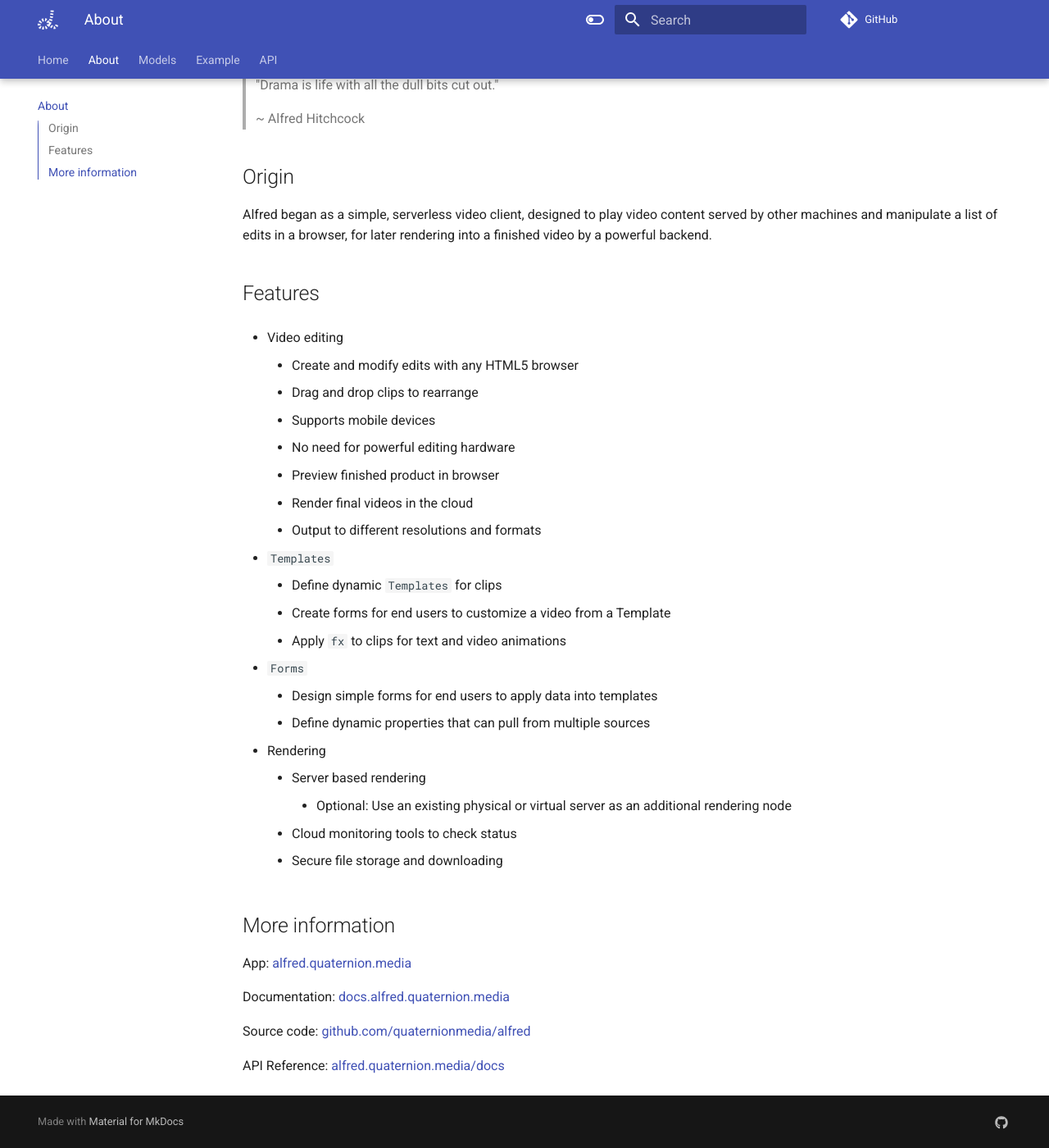
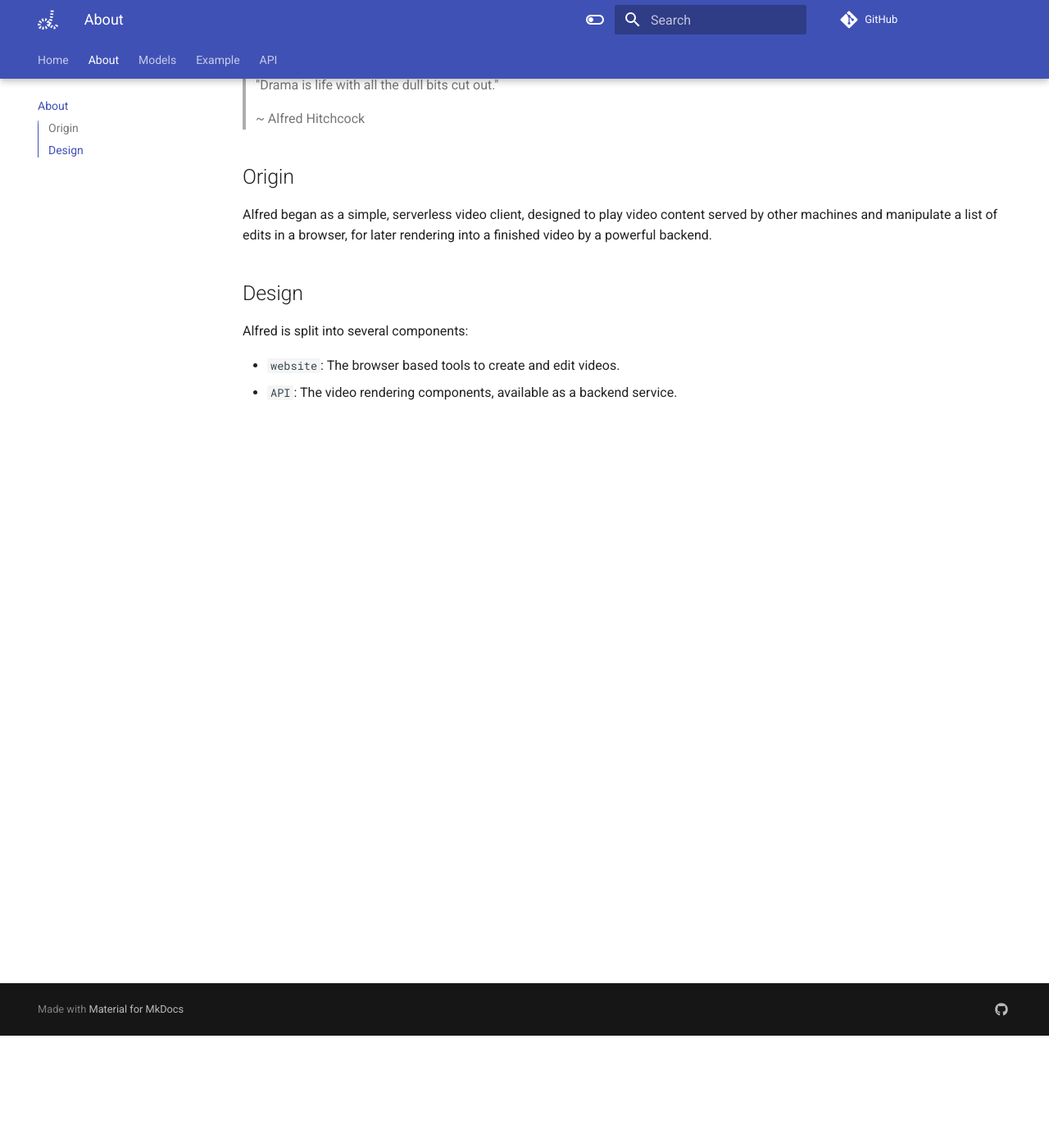
Before and after one commit to quaternionmedia/alfred, an MkDocs documentation site: the page built from docs/about.md, in a window 1280 px wide and 1400 px high, scrolled down 137 px. Shown: the whole window at 82% size. Built offline with MkDocs 1.6.1 and Material for MkDocs 9.7.7, drawn with Linux system fonts in a browser that asks for light colours; comment, search, counter and statistics services are not loaded.

Commit message:
rewrote features and design

```diff
--- a/docs/about.md
+++ b/docs/about.md
@@ -6,36 +6,10 @@
 ## Origin
 Alfred began as a simple, serverless video client, designed to play video content served by other machines and manipulate a list of edits in a browser, for later rendering into a finished video by a powerful backend.
 
-## Features
-- Video editing
-    - Create and modify edits with any HTML5 browser
-    - Drag and drop clips to rearrange
-    - Supports mobile devices
-    - No need for powerful editing hardware
-    - Preview finished product in browser
-    - Render final videos in the cloud
-    - Output to different resolutions and formats
-  <!-- - Advanced (multi-track) -->
-- `Templates`
-    - Define dynamic `Templates` for clips
-    - Create forms for end users to customize a video from a Template
-    - Apply `fx` to clips for text and video animations
-- `Forms`
-    - Design simple forms for end users to apply data into templates
-    - Define dynamic properties that can pull from multiple sources
-- Rendering
-    - Server based rendering
-        - Optional: Use an existing physical or virtual server as an additional rendering node
-    - Cloud monitoring tools to check status
-    - Secure file storage and downloading
 
+## Design
 
+Alfred is split into several components:
 
-## More information
-App: [alfred.quaternion.media](https://alfred.quaternion.media)
-
-Documentation: [docs.alfred.quaternion.media](https://docs.alfred.quaternion.media)
-
-Source code: [github.com/quaternionmedia/alfred](https://github.com/quaternionmedia/alfred)
-
-API Reference: [alfred.quaternion.media/docs](https://alfred.quaternion.media/docs)
+- `website`: The browser based tools to create and edit videos.
+- `API`: The video rendering components, available as a backend service.
```
Also changed, not shown: docs/index.md (+31 -1 lines).
